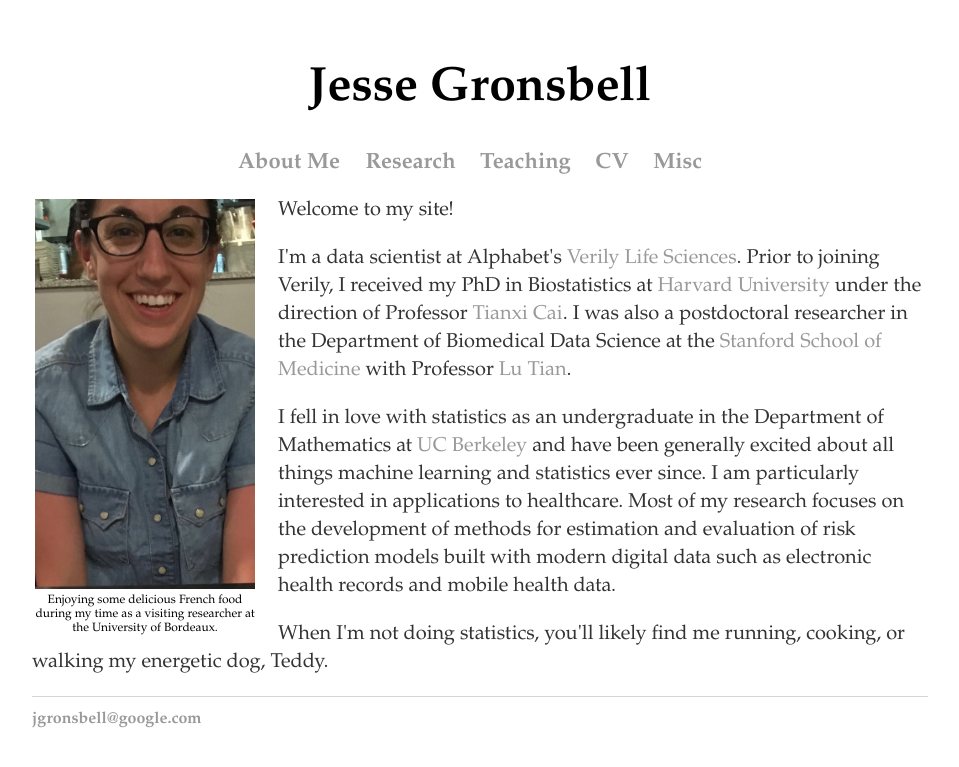
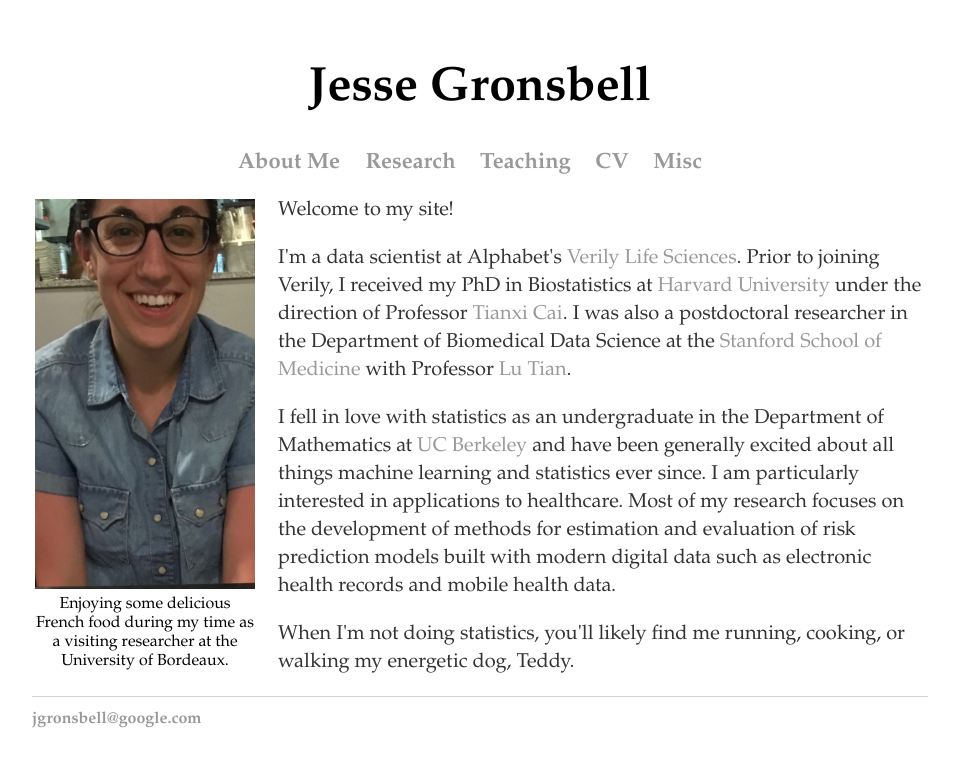
Before and after one commit to jgrons/old_website, a Jekyll site: the page built from index.html, in a window 1280 px wide. Shown: the top 767 px of the page, without its empty margins (160-1119 px from the left). Built offline with Jekyll 4.4.1, drawn with Linux system fonts in a browser that asks for light colours.

Commit message:
Update index.html

```diff
--- a/index.html
+++ b/index.html
@@ -8,7 +8,7 @@
 
 <tr>
 
-<td align = "center" style="font-size:12px; font-family: palatino">
+<td align = "center" style="font-size:16px; font-family: palatino">
 <img src="../pics/me_france.jpeg" HEIGHT="390" WIDTH="220"
                   title="JG" alt="JG"/>
 <br />
```
